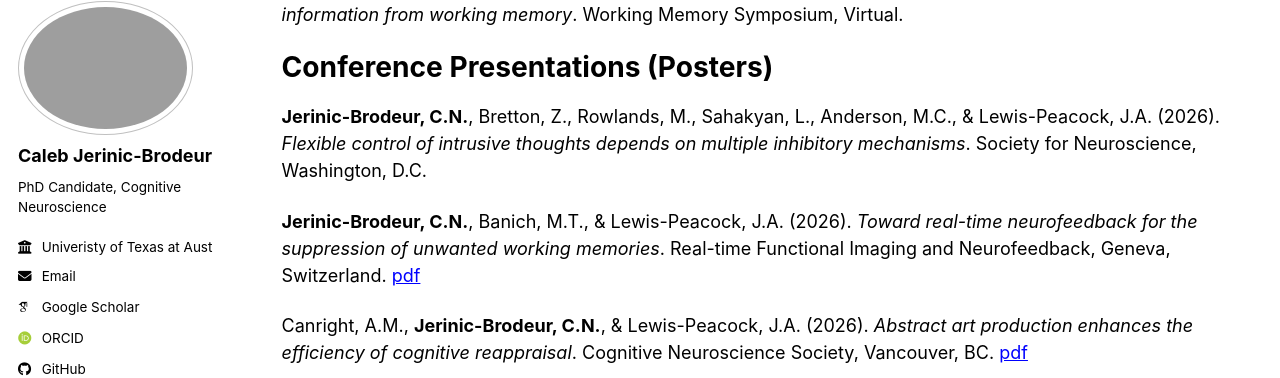
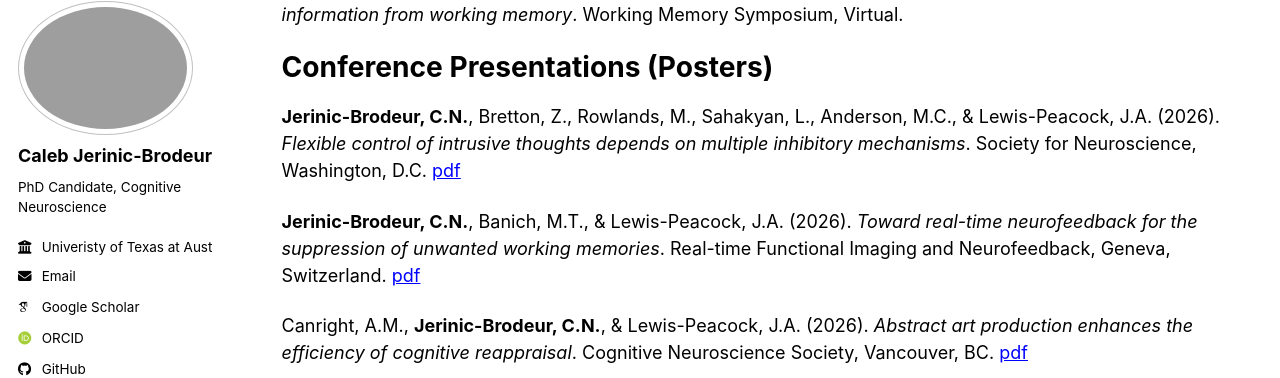
Before and after one commit to cjerinic/cjerinic.github.io, a Jekyll site: the page built from _pages/presentations.md, in a window 1280 px wide and 900 px high, scrolled down 718 px. Shown: the part 100-478 px from the top of the window. Built offline with Jekyll 4.4.1, drawn with Linux system fonts in a browser that asks for light colours; some web fonts are replaced; a script bundle is joined from its source files by our own code; library files that are not in the unit come from our copies.

Commit message:
Add PDF links to conference presentations
Added PDF links for conference presentations.

```diff
--- a/_pages/presentations.md
+++ b/_pages/presentations.md
@@ -25,7 +25,7 @@
 
 Conference Presentations (Posters)
 ======
-**Jerinic-Brodeur, C.N.**, Bretton, Z., Rowlands, M., Sahakyan, L., Anderson, M.C., & Lewis-Peacock, J.A. (2026). *Flexible control of intrusive thoughts depends on multiple inhibitory mechanisms*. Society for Neuroscience, Washington, D.C.
+**Jerinic-Brodeur, C.N.**, Bretton, Z., Rowlands, M., Sahakyan, L., Anderson, M.C., & Lewis-Peacock, J.A. (2026). *Flexible control of intrusive thoughts depends on multiple inhibitory mechanisms*. Society for Neuroscience, Washington, D.C. [pdf]({{ "/files/JerinicBrodeur-SfN-2026.pdf" | relative_url }})
 
 **Jerinic-Brodeur, C.N.**, Banich, M.T., & Lewis-Peacock, J.A. (2026). *Toward real-time neurofeedback for the suppression of unwanted working memories*. Real-time Functional Imaging and Neurofeedback, Geneva, Switzerland. [pdf]({{ "/files/JerinicBrodeur-rtFIN-2026.pdf" | relative_url }})
 
```
